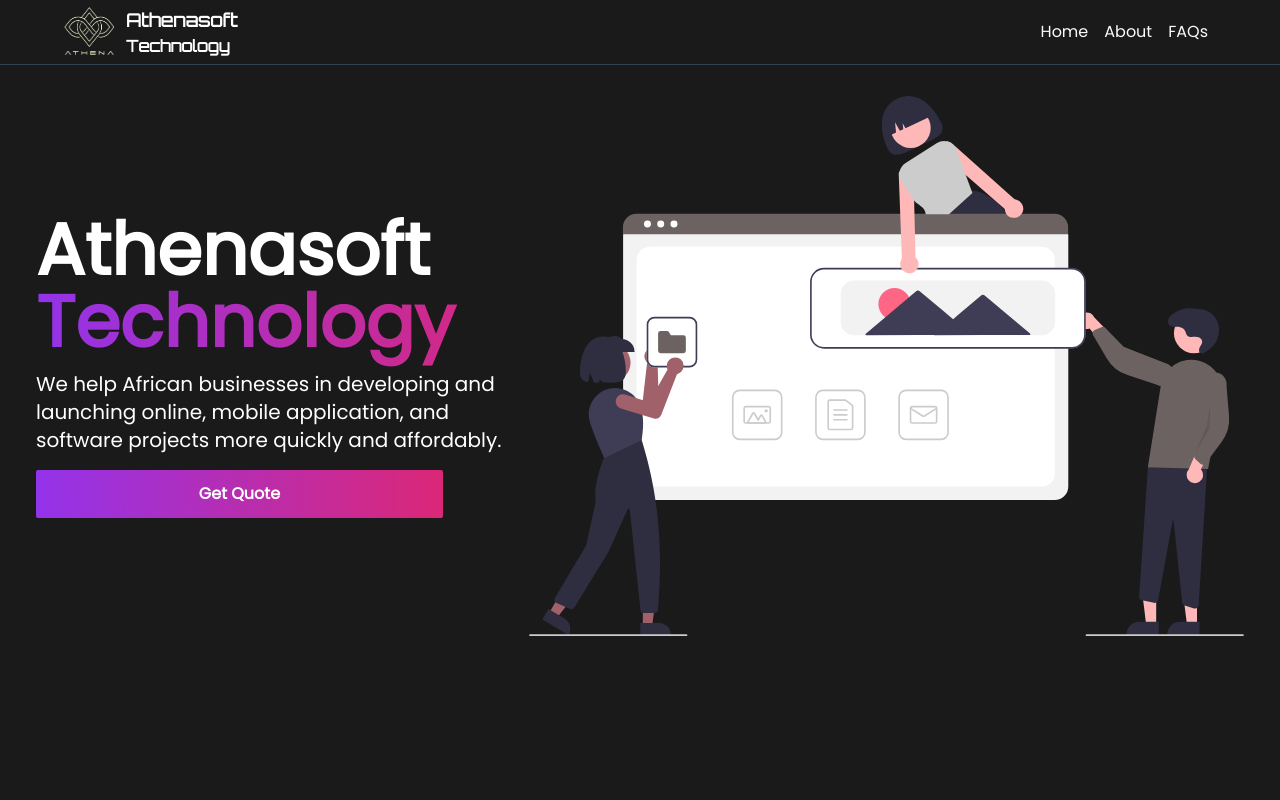
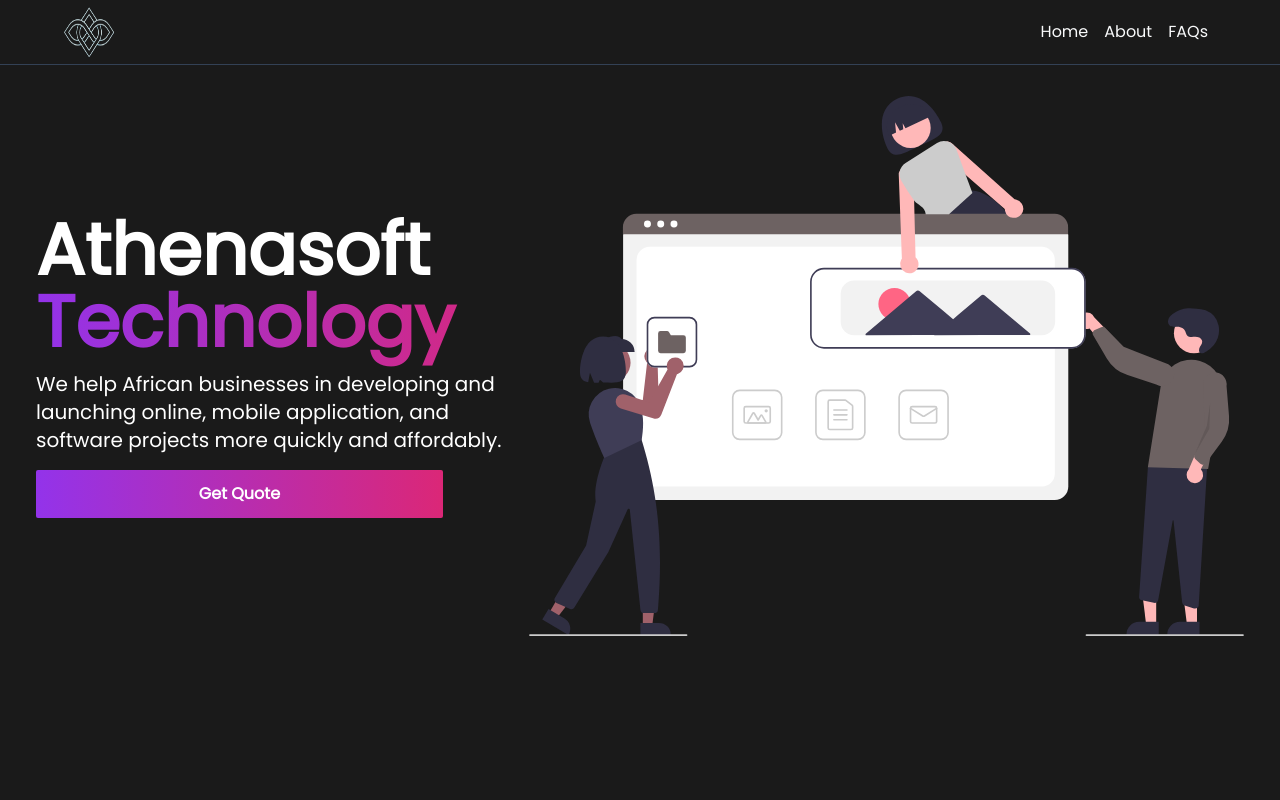
Before and after one commit to SolomonYakubu/athena-dev-team, a Next.js app: page / in a window 1280 px wide. Shown: the top 800 px of the page. Built offline with nearby package versions, Linux system fonts and the light colour scheme.

Commit message:
updated index.tsx'

```diff
--- a/components/Header.tsx
+++ b/components/Header.tsx
@@ -35,14 +35,10 @@
       <div className=" p-4 md:px-16 md:py-8 flex w-screen items-center justify-between bg-[#1a1a1a] h-16 border-b-[0.1px] border-solid border-b-slate-700">
         <div className="flex justify-center items-center">
           <Image src={logo} alt="logo" height={50} width={50} />
-          <div className="flex flex-col justify-center items-start ml-3">
-            <h3 className="font-[Orbitron] text-white font-bold text-lg p-0">
-              Athenasoft
-            </h3>
-            <h3 className="font-[Orbitron] text-white font-bold text-md p-0">
-              Technology
-            </h3>
-          </div>
+          {/* <div className="flex flex-col justify-center items-start ml-3">
+            <h3 className=" text-white font-bold text-lg p-0">Athenasoft</h3>
+            <h3 className=" text-white font-bold text-md p-0">Technology</h3>
+          </div> */}
         </div>
         <ul className="  md:justify-between  md:flex hidden">
           {" "}
```
Also changed, not shown: public/athena.png.
